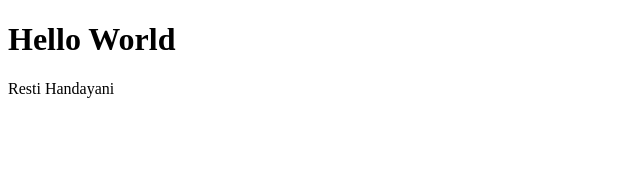
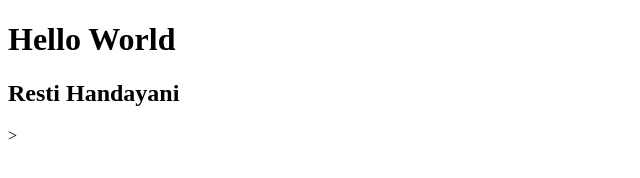
Before and after one commit to restibasuki/harisenin-tugas1individu, a plain HTML site: page tugas_individu1/index.html in a window 1280 px wide. Shown: the whole page, without its empty margins (0-640 px from the left). Drawn offline with Linux system fonts and the light colour scheme.

Commit message:
initiate project

```diff
--- a/tugas_individu1/index.html
+++ b/tugas_individu1/index.html
@@ -7,6 +7,6 @@
 </head>
 <body>
     <h1> Hello World </h1>
-    <p> Resti Handayani </p>
+    <h2> Resti Handayani </h2>>
 </body>
 </html>
```
